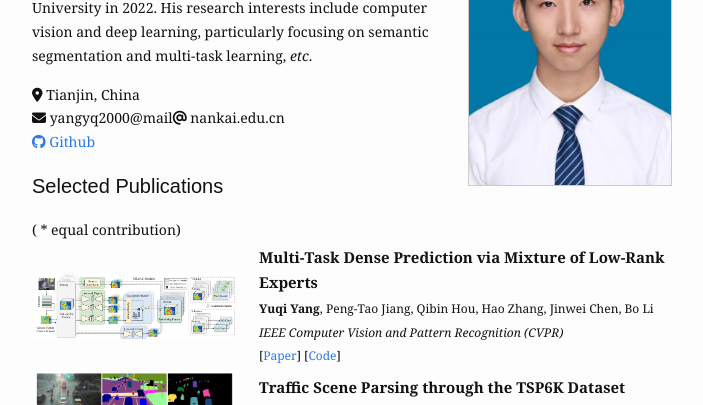
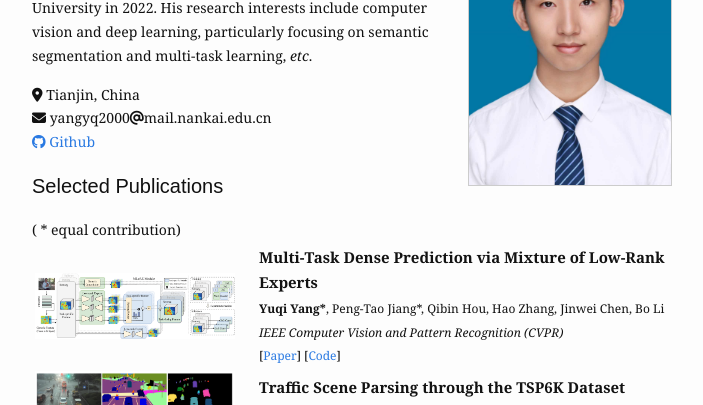
Before and after one commit to YuqiYang213/YuqiYang213.github.io, a Jekyll site: the page built from index.html, in a window 1280 px wide. Shown: the part 206-611 px from the top of the page, without its empty margins (288-991 px from the left). Built offline with Jekyll 4.4.1, drawn with Linux system fonts in a browser that asks for light colours; nearby versions of some CDN libraries.

Commit message:
correct information in index.html

```diff
--- a/index.html
+++ b/index.html
@@ -8,7 +8,7 @@ items:
   image:
     src: /assets/img/work/mlore_pipeline.png
     alt: arxiv
-  author: <b>Yuqi Yang</b>, Peng-Tao Jiang, Qibin Hou, Hao Zhang, Jinwei Chen, Bo Li
+  author: <b>Yuqi Yang*</b>, Peng-Tao Jiang*, Qibin Hou, Hao Zhang, Jinwei Chen, Bo Li
   pubname: IEEE Computer Vision and Pattern Recognition (CVPR)
   code: https://github.com/YuqiYang213/MLoRE
   paper: https://arxiv.org/abs/2403.17749
@@ -54,7 +54,7 @@ items:
 <p>
   <i class="fa-solid fa-location-dot"></i> Tianjin, China
   <br/>
-  <i class="fa-solid fa-envelope"></i>  yangyq2000@mail<i class="fa-solid fa-at"></i> nankai.edu.cn
+  <i class="fa-solid fa-envelope"></i>  yangyq2000<i class="fa-solid fa-at"></i>mail.nankai.edu.cn
   <br/>
   <a href="https://github.com/YuqiYang213"> <i class="fa-brands fa-github"></i> Github</a>
 </p>
```
